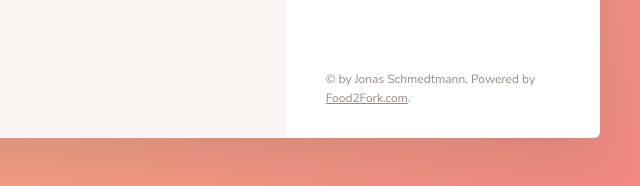
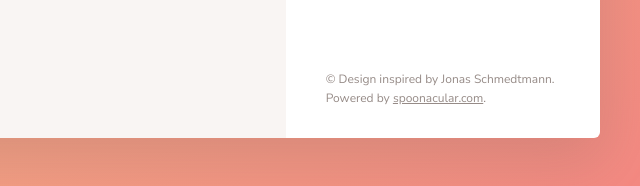
Before and after one commit to raymondpoon95/recipe-builder, a website built with webpack: page src/index.html in a window 1280 px wide. Shown: the part 1013-1199 px from the top of the page, 640-1280 px from the left. Built offline with nearby package versions, Linux system fonts and the light colour scheme.

Commit message:
updated searchView.js

```diff
--- a/src/index.html
+++ b/src/index.html
@@ -338,9 +338,6 @@
         </div>
 
 
-
-
-
         <div class="shopping">
             <h2 class="heading-2">My Shopping List</h2>
 
@@ -429,8 +426,9 @@
             </ul>
 
             <div class="copyright">
-                &copy; by Jonas Schmedtmann. Powered by
-                <a href="http://food2fork.com" target="_blank" class="link">Food2Fork.com</a>.
+                &copy Design inspired by Jonas Schmedtmann. Powered by
+                <!-- <a href="https://spoonacular.com" target="_blank" class="link">Food2Fork.com</a>. -->
+                <a href="https://spoonacular.com" target="_blank" class="link">spoonacular.com</a>.
             </div>
 
         </div>
--- a/src/js/views/searchView.js
+++ b/src/js/views/searchView.js
@@ -28,6 +28,6 @@ const renderRecipe = (recipe) => {
 }
 
 export const renderResults = (recipes) => {
-    // loops throught renderResults and calls renderRecipe on each element of renderResults
+    // loops through renderResults and calls renderRecipe on each element of renderResults
     recipes.forEach(renderRecipe);
 }
```
Also changed, not shown: dist/index.html.
